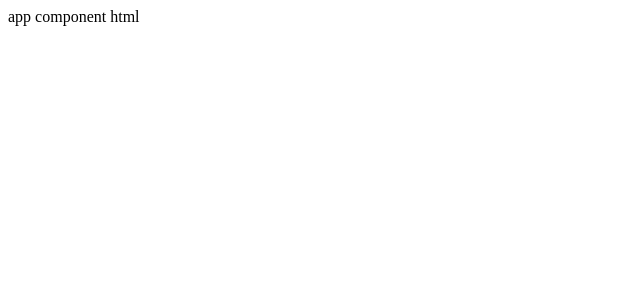
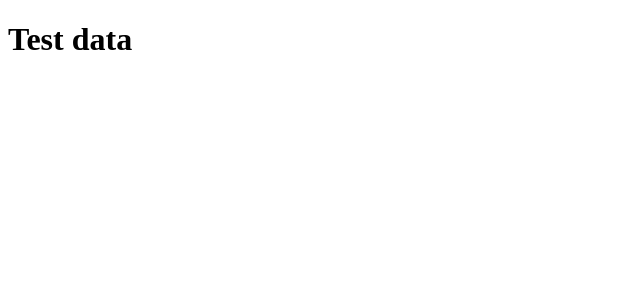
Before and after one commit to pradeepkumarpatel/GitTest, an Angular app: page / in a window 1280 px wide. Shown: the top 300 px of the page, without its empty margins (0-640 px from the left). Built offline with nearby package versions, Linux system fonts and the light colour scheme.

Commit message:
test change

```diff
--- a/src/app/app.component.html
+++ b/src/app/app.component.html
@@ -1 +1 @@
-app component html
+<h1>Test data</h1>
```
